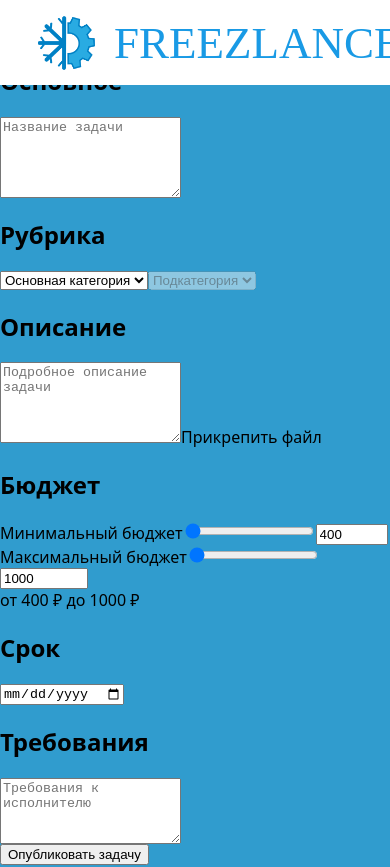
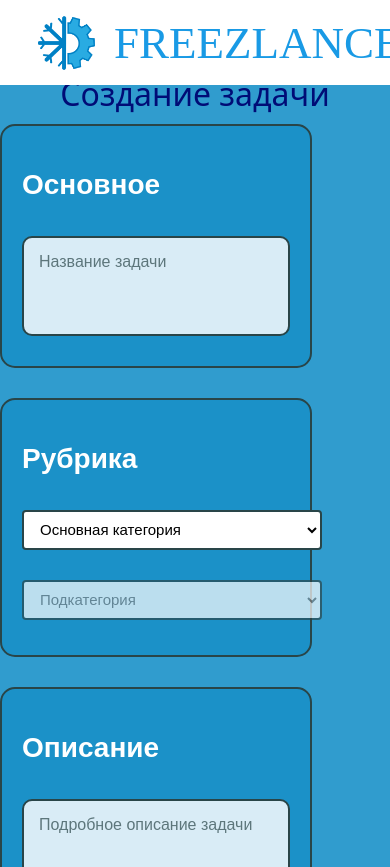
Before and after one commit to CompSu/freezlance_, a React (Vite) app in the folder frontend/: page /create-task in a window 390 px wide. Shown: the top 867 px of the page. Built offline with nearby package versions, Linux system fonts and the light colour scheme.

Commit message:
Update TaskStyle.css

```diff
--- a/frontend/src/assets/TaskStyle.css
+++ b/frontend/src/assets/TaskStyle.css
@@ -1,4 +1,290 @@
+rectangle {
+    margin-left: 20%;
+    width: 60%;
+    height: auto;
+    display: flex;
+    flex-direction: column;
+    align-items: center;
+    justify-content: center;
+    background-color:rgba(255,255,255,0.95);
+    background-size: cover;
+    position: relative;
+}
 
+.rectangle_text {
+    position: relative;
+    top: 100px;
+    text-align: center;
+    font-size: 32px;
+    color: #000C76;
+    font-family: "Press Start 2P", system-ui;
+}
+
+@media (max-width:768px){
+
+    .create-task-page .rectangle .rectangle_text{
+     transform: translatey(-50px);
+    }
+
+   }
+
+.submit {
+    position: relative;
+    width: 180px;
+    height: 27px;
+    border: 2px solid #dfdfdf;
+    border-radius: 5%/30%;
+    background: linear-gradient(to right, #309cce, #104fae);
+    font-family: "Press Start 2P", system-ui;
+    font-size: 9px;
+    color: #efefef;
+    transition: background-color 0.3s, transform 0.3s;
+
+}
+
+.submit:hover {
+    transform: scale(1.1);
+}
+
+.input-container {
+    position: absolute;
+    top:75px;
+    left:20px;
+    font-family: "Manrope", sans-serif;
+    color: #294548
+}
+label {
+    margin-right: 10px;
+}
+
+input[type="text"],
+input[type="file"],
+input[type="range"],
+textarea,
+select {
+    width: 500px;
+    padding: 20px;
+    margin-bottom: 15px;
+    background-color: rgb(255, 255, 255);
+    border: 2px solid #294548;
+    border-radius: 4px;
+}
+
+textarea {
+    height: 100px;
+    resize: none;
+    color: #294548;
+}
+
+.create-task-page .rectangle form{
+    margin-top:15%;
+   }
+
+.creation-form {
+    top: 300px;
+    width: 80%;
+
+}
+
+.form-section {
+    margin-bottom: 30px;
+    padding: 20px;
+    background: rgba(22, 143, 199, 0.8);
+    border-radius: 15px;
+    border: 2px solid #294548;
+}
+
+.form-section h2 {
+    color: #FFFFFF;
+    font-family: "Manrope", sans-serif;
+    font-size: 28px;
+    margin-bottom: 25px;
+    display: flex;
+    align-items: center;
+    gap: 15px;
+}
+
+.form-input {
+    width: 100%;
+    padding: 15px;
+    margin: 10px 0;
+    background: rgba(255, 255, 255, 0.83);
+    border: 2px solid #294548;
+    border-radius: 10px;
+    color: #294548;
+    font-family: "Manrope", sans-serif;
+    font-size: 16px;
+}
+
+.form-input::placeholder {
+    color: #294548;
+    opacity: 0.7;
+}
+
+.price-group {
+    display: grid;
+    grid-template-columns: 1fr 1fr;
+    gap: 30px;
+    margin-top: 20px;
+}
+
+.file-upload-label {
+    display: inline-block;
+    padding: 12px 25px;
+    background: #ffffffdc;
+    border-radius: 8px;
+    cursor: pointer;
+    transition: transform 0.3s;
+    font-family: "Press Start 2P", system-ui;
+    font-size: 12px;
+    color: #294548;
+}
+
+.file-upload-label:hover {
+    transform: scale(1.05);
+}
+
+input[type="date"] {
+    padding: 12px;
+    background: rgba(255, 255, 255, 0.83);
+    border: 2px solid #294548;
+    border-radius: 8px;
+    color: #294548;
+}
+.category-group {
+    display: grid;
+    grid-template-columns: 1fr 1fr;
+    gap: 20px;
+    margin-top: 35px;
+}
+.range-container {
+    display: flex;
+    align-items: center;
+    gap: 20px;
+    margin: 10px 0;
+}
+
+input[type="range"] {
+    -webkit-appearance: none;
+    width: 80%;
+    max-width: 600px;
+    height: 8px;
+    background: #ddd;
+    border-radius: 4px;
+    outline: none;
+  }
+
+
+  input[type="range"]::-webkit-slider-runnable-track {
+    background: #079ade97;
+    height: 8px;
+    border-radius: 4px;
+  }
+
+  input[type="range"]::-webkit-slider-thumb {
+    -webkit-appearance: none;
+    appearance: none;
+    width: 15px;
+    height: 15px;
+    background: #07619d;
+    border-radius: 50%;
+    cursor: pointer;
+    margin-top: -4px;
+  }
+
+  input[type="range"]::-moz-range-track {
+    background: #079ade97;
+    height: 8px;
+    border-radius: 4px;
+  }
+
+  input[type="range"]::-moz-range-thumb {
+    width: 20px;
+    height: 20px;
+    background: #07619d;
+    border-radius: 50%;
+    cursor: pointer;
+  }
+
+  input[type="range"]::-ms-thumb {
+    width: 20px;
+    height: 20px;
+    background: #07619d;
+    border-radius: 50%;
+    cursor: pointer;
+  }
+
+
+.creation-form .form-section input[type=range]{
+    margin-left:0px;
+    margin-right:0px;
+    margin-top:0px;
+    margin-bottom:0px;
+    padding-left:0px;
+    padding-right:0px;
+    padding-top:0px;
+    padding-bottom:0px;
+   }
+
+#manual-price {
+    width: 150px;
+    padding: 8px;
+    font-size: 12px;
+    background: rgba(255,255,255,0.1);
+    border: 2px solid #294548;
+    color: #294548;
+}
+
+.price-input-container {
+    display: flex;
+    gap: 15px;
+    align-items: center;
+}
+
+select {
+    width: 300px;
+    font-size: 15px;
+    padding: 8px 12px;
+    height: 40px;
+}
+
+.range-container {
+    background: rgba(255, 255, 255, 0.797);
+    border: 2px solid #294548;
+    border-radius: 8px;
+    display: flex;
+    flex-direction: column;
+    gap: 20px;
+}
+
+.price-group {
+    display: grid;
+    grid-template-columns: 1fr 1fr;
+    gap: 30px;
+}
+
+.price-group label {
+    font-family: "Manrope", sans-serif;
+    font-size: 14px;
+    color: #294548;
+    display: flex;
+    flex-direction: column;
+}
+
+.price-group input[type="number"] {
+    width: 100%;
+    font-size: 14px;
+    border: 2px solid #294548;
+    border-radius: 6px;
+    background: rgba(255, 255, 255, 0.83);
+    color: #294548;
+}
+
+.total-price {
+    font-size: 16px;
+    font-weight: bold;
+    color: #294548;
+}
 
 .price-group {
     grid-template-columns: 1fr;
@@ -10,8 +296,6 @@
     grid-template-columns: 1fr;
     gap: 15px;
 }
-
-
 
 @media (min-width: 480px) {
     .rectangle {
```
